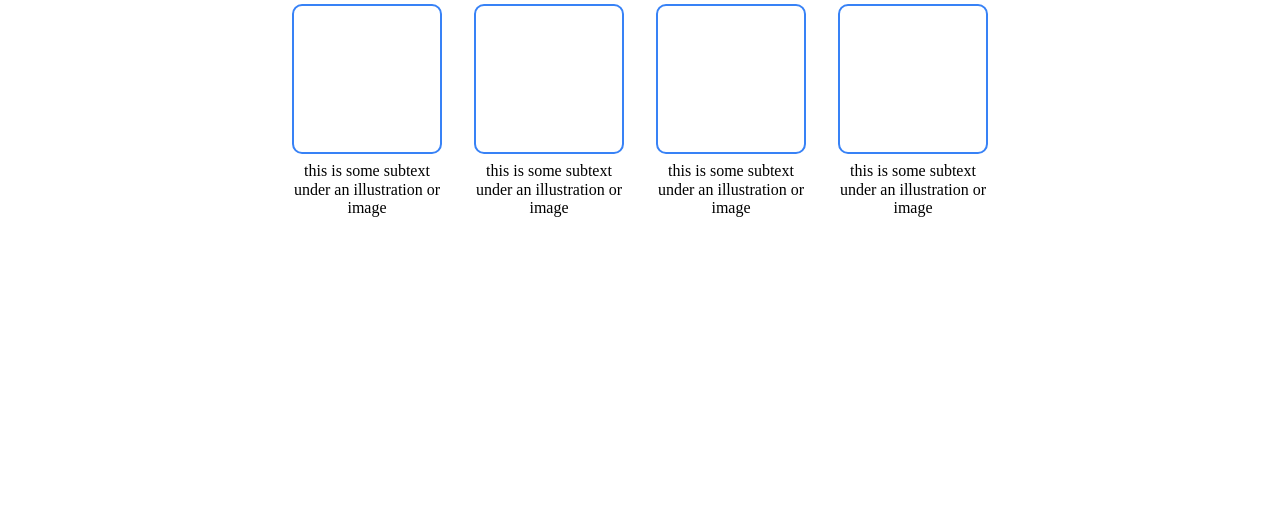
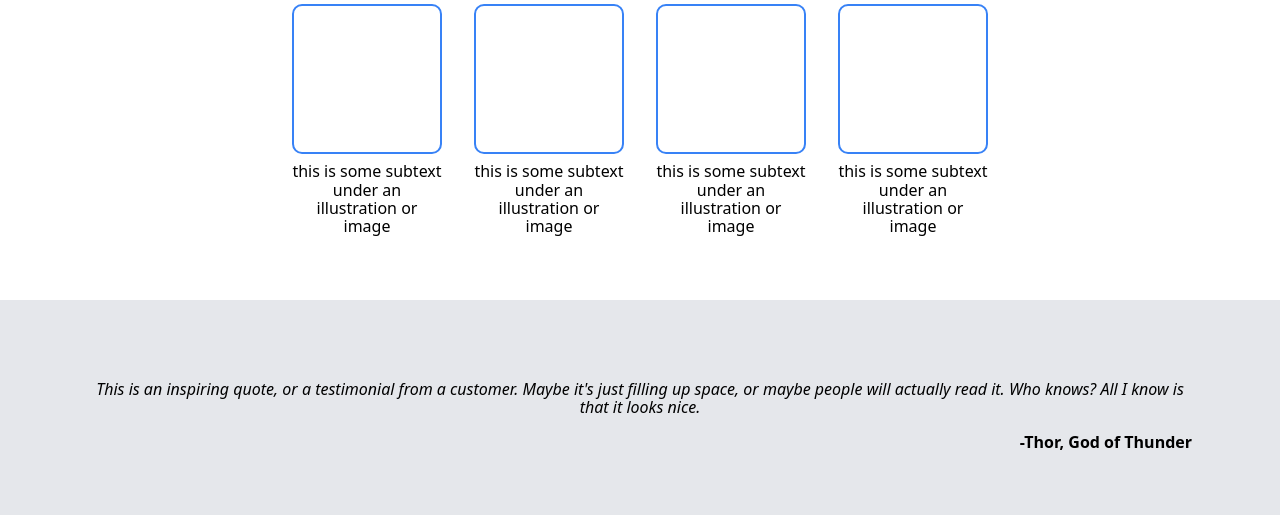
Before and after one commit to thomaserdmenger/theodinproject-landing-page, a plain HTML site: page index.html in a window 1280 px wide. Shown: the part 501-1016 px from the top of the page. Before the commit the page ends 800 px from the top, so only its background shows below. Drawn offline with Linux system fonts and the light colour scheme.

Commit message:
Add quote section + styles

```diff
--- a/css/styles.css
+++ b/css/styles.css
@@ -11,6 +11,8 @@
 
 body {
   min-height: 100vh;
+  font-family: system-ui, -apple-system, BlinkMacSystemFont, 'Segoe UI', Roboto, Oxygen, Ubuntu, Cantarell,
+    'Open Sans', 'Helvetica Neue', sans-serif;
 }
 
 h1,
@@ -152,3 +154,30 @@ nav ul a {
   border-radius: 10px;
   margin-bottom: 0.5rem;
 }
+
+/* quote section */
+
+.quote {
+  background-color: #e5e7eb;
+  display: flex;
+  justify-content: center;
+  padding: 4rem 0;
+}
+
+.quote__wrapper {
+  display: flex;
+  flex-direction: column;
+  align-items: center;
+  max-width: 1200px;
+}
+
+.quote blockquote {
+  text-align: center;
+  font-style: italic;
+  font-weight: 200;
+}
+
+.quote strong {
+  align-self: flex-end;
+  padding-right: 3rem;
+}
--- a/index.html
+++ b/index.html
@@ -20,7 +20,8 @@
         </ul>
       </nav>
     </header>
-    <section class="hero">
+    <main>
+      <section section class="hero">
         <div class="hero__wrapper">
           <div class="hero__left">
             <h1>This website is awesome</h1>
@@ -56,7 +57,16 @@
           </div>
         </div>
       </section>
-    <main></main>
+      <section class="quote">
+        <div class="quote__wrapper">
+          <blockquote>
+            This is an inspiring quote, or a testimonial from a customer. Maybe it's just filling up space, or
+            maybe people will actually read it. Who knows? All I know is that it looks nice.
+          </blockquote>
+          <strong>-Thor, God of Thunder</strong>
+        </div>
+      </section>
+    </main>
     <footer></footer>
   </body>
 </html>
```
Lines whose indentation alone changed are shown as unchanged.
